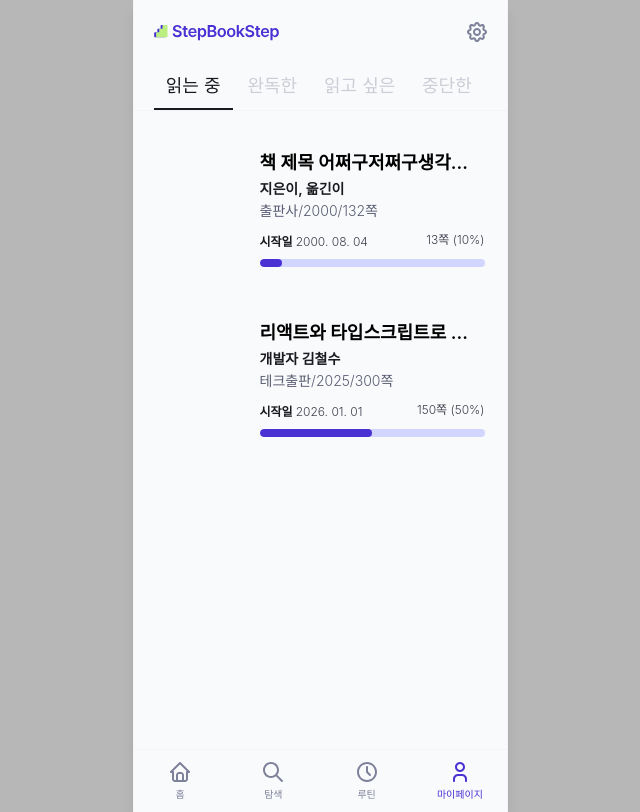
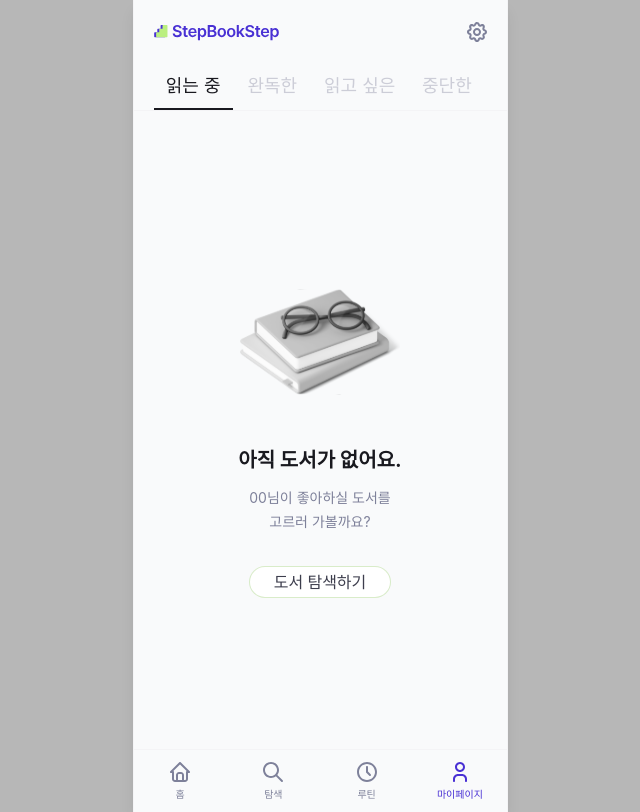
Before and after one commit to Leets-Official/StepBookStep-FE, a React (Vite) app: page / in a window 1280 px wide. Shown: the whole page, without its empty margins (320-960 px from the left). Built offline with nearby package versions, Linux system fonts and the light colour scheme; a web font is replaced by a local one.

Commit message:
feat : MyPage EmptyView 설정 및 테스트코드 작성

```diff
--- a/src/components/EmptyView/EmptyView.tsx
+++ b/src/components/EmptyView/EmptyView.tsx
@@ -24,8 +24,7 @@ const EmptyView = ({
             onClick={actionButton.onClick}
             variant="ghost"
             size="small"
-            // 글자에다가 투명도 25% 적용함
-            className="rounded-full border border-lime-600/25 text-gray-700 font-semibold px-6 py-2.5 bg-white"
+            className="rounded-full border border-lime-600/25 text-gray-700 px-6 py-2.5 bg-white font-medium"
           />
         </div>
       )}
--- a/src/pages/MyPage/index.tsx
+++ b/src/pages/MyPage/index.tsx
@@ -1,9 +1,10 @@
-// src/pages/MyPage/index.tsx
 import { useState } from "react";
 import { useNavigate } from "react-router-dom";
 import { useBookStore } from "@/stores/useBookStore";
 import AppBar from "@/components/AppBar/AppBar";
 import BottomBar from "@/components/BottomBar/BottomBar";
+import EmptyView from "@/components/EmptyView/EmptyView";
+import { GlassesOnBooksGif } from "@/assets/icons";
 import * as S from "./MyPage.styles";
 import type { ReadStatus } from "./MyPage.types";
 import { ReadingList, FinishedList, WishList, PausedList, MyPageHeader } from "./components";
@@ -13,12 +14,34 @@ const MyPage = () => {
   const { books } = useBookStore();
   const [activeStatus, setActiveStatus] = useState<ReadStatus>("READING");
 
+  //엠티뷰가 제대로 만들어졌는지 확인하려고 작성해둔 코드(확인완료후삭제필요)
+  const isTestMode = true;
+
   const handleBookClick = (status: "reading" | "completed" | "before") => {
     navigate(`/bookdetail?status=${status}`);
   };
 
   const renderContent = () => {
     const filteredData = books.filter((b) => b.status === activeStatus);
+
+    if (filteredData.length === 0 || isTestMode) {
+      return (
+        <EmptyView
+          icon={GlassesOnBooksGif}
+          title="아직 도서가 없어요."
+          description={
+            <>
+              00님이 좋아하실 도서를 <br /> 고르러 가볼까요?
+            </>
+          }
+          className="pt-37.75"
+          actionButton={{
+            label: "도서 탐색하기",
+            onClick: () => navigate("/search"),
+          }}
+        />
+      );
+    }
 
     switch (activeStatus) {
       case "READING":
@@ -39,7 +62,7 @@ const MyPage = () => {
       <div className={S.appFrame}>
         <AppBar mode="logo" />
         <MyPageHeader activeStatus={activeStatus} onTabChange={setActiveStatus} />
-        <main className={S.content}>{renderContent()}</main>
+        <main className={`${S.content} flex flex-col`}>{renderContent()}</main>
         <div className={S.bottomBarFixed}>
           <BottomBar activeTab="mypage" onTabSelect={(id) => navigate(`/${id}`)} />
         </div>
```
